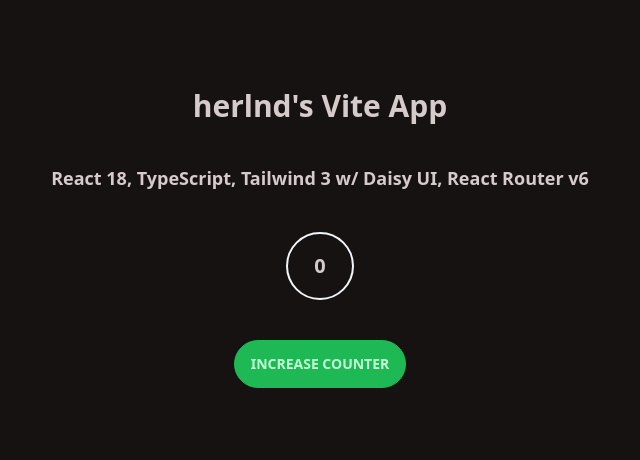
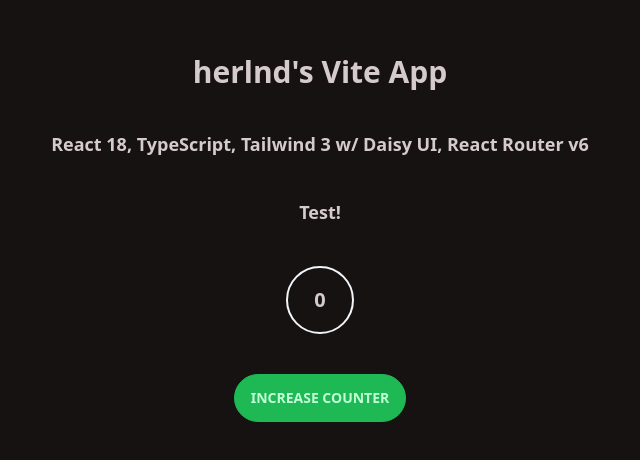
Before and after one commit to herlnd/movies-app, a React (Vite) app: page / in a window 1280 px wide. Shown: the part 162-622 px from the top of the page, without its empty margins (320-960 px from the left). Built offline with nearby package versions, Linux system fonts and the light colour scheme.

Commit message:
vercel preview test

```diff
--- a/src/App.tsx
+++ b/src/App.tsx
@@ -11,7 +11,7 @@
 			<p className='text-lg font-semibold'>
 				React 18, TypeScript, Tailwind 3 w/ Daisy UI, React Router v6
 			</p>
-
+			<h2 className='text-lg font-bold'>Test!</h2>
 			<div className='w-10 h-10 border-2 flex items-center justify-center  border-slate-100 rounded-full p-8'>
 				<span className='text-xl font-bold'>{counter}</span>
 			</div>
```
